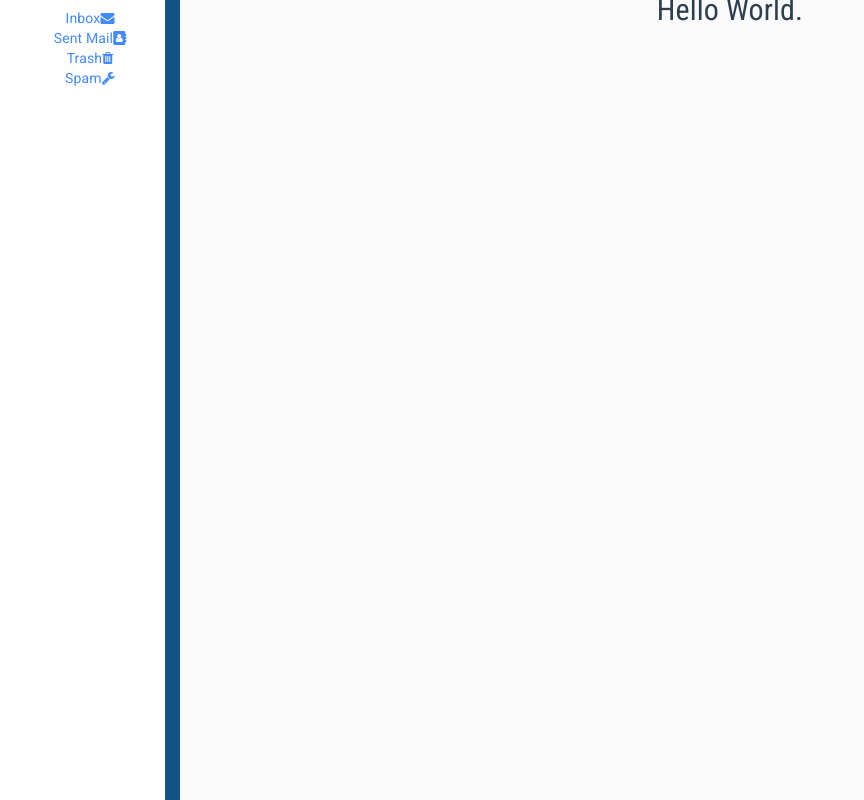
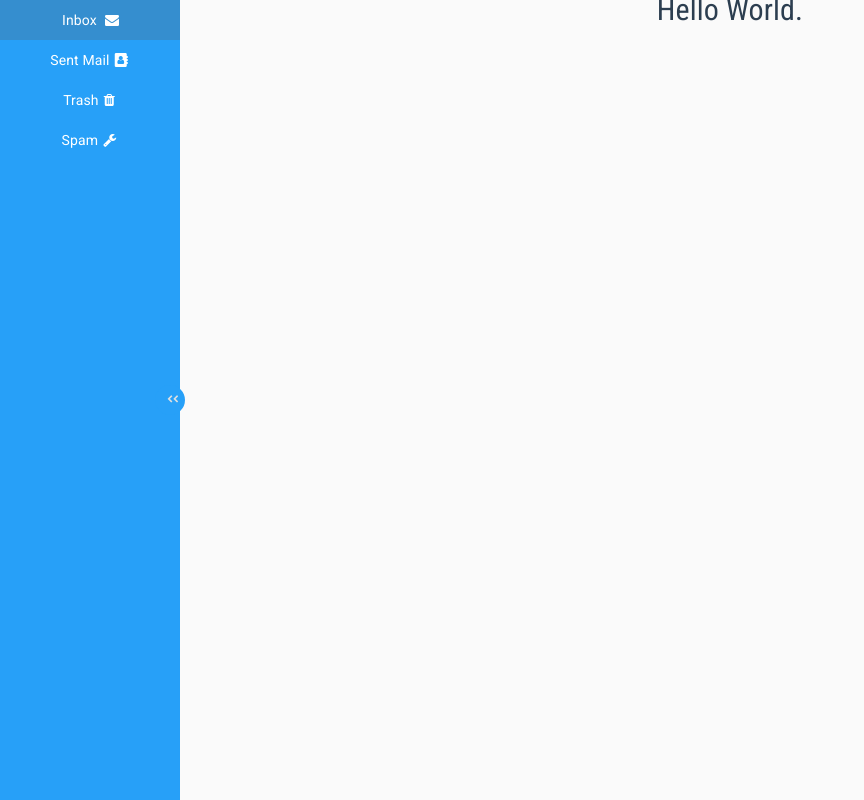
Before and after one commit to jhays89/vue-boilerplate, a Vue app: page / in a window 1280 px wide. Shown: the whole page, without its empty margins (0-864 px from the left). Built offline with nearby package versions, Linux system fonts and the light colour scheme.

Commit message:
working on hiding menu with animation and tab

```diff
--- a/src/App.vue
+++ b/src/App.vue
@@ -12,7 +12,7 @@
 </template>
 
 <script>
-import SideNav from './components/side-nav';
+import SideNav from './components/views/Navigation';
 
 export default {
   name: 'App',
@@ -39,6 +39,7 @@ export default {
 body {
   font-size: 14px;
   font-family: Roboto, 'Avenir', Helvetica, Arial, sans-serif;
+  color: #202124;
 }
 
 h1, h2, h3, h4 {
--- a/src/components/side-nav.vue
+++ /dev/null
@@ -1,88 +0,0 @@
-<template>
-    <div class="navigation" v-bind:class="{ 'collapsed': isCollapsed }">
-        <md-list class="main-item-list">
-            <router-link to="/Test">
-            <span class="nav-item">Inbox</span>
-            <i class="fa fa-envelope"></i>
-            </router-link>
-
-            <router-link to="/Test">
-            <span class="nav-item">Sent Mail</span>
-            <i class="fa fa-address-book"></i>
-            </router-link>
-
-            <router-link to="/">
-            <span class="nav-item">Trash</span>
-            <i class="fa fa-trash"></i>
-            </router-link>
-
-            <router-link to="/">
-            <span class="nav-item">Spam</span>
-            <i class="fa fa-wrench"></i>
-            </router-link>
-        </md-list>
-        <div class="collapse-bar" v-on:click="toggleCollapse"></div>
-    </div>
-</template>
-
-<script>
-    export default {
-        name: 'navigation',
-        components: {
-
-        },
-
-        data() {
-            return {
-                isCollapsed: false
-            };
-        },
-
-        methods: {
-            toggleCollapse() {
-                this.isCollapsed = !this.isCollapsed;
-            }
-        }
-    }
-</script>
-
-<style scoped>
-.navigation {
-    position: relative;
-    flex: 0 0 180px;
-    padding-right: 15px;
-
-    transition: all 250ms ease-in-out;
-}
-
-.navigation .main-item-list {
-    position: absolute;
-    left: 0;
-    top: 0;
-    width: 180px;
-    height: 100%;
-
-    transition: left 250ms ease-in-out;
-}
-
-.navigation .collapse-bar {
-    position: absolute;
-    right: 0;
-    top: 0;
-    width: 15px;
-    height: 100%;
-    background-color: #105384;
-}
-
-.navigation .collapse-bar:hover {
-    cursor: pointer;
-}
-
-.navigation.collapsed .main-item-list {
-    left: -182px;
-}
-
-.navigation.collapsed {
-    flex: 0 0 15px;
-}
-</style>
--- /dev/null
+++ b/src/components/views/Navigation.vue
@@ -0,0 +1,154 @@
+<template>
+    <div class="navigation" v-bind:class="{ 'collapsed': isCollapsed }">
+        <md-list class="main-item-list">
+            <router-link to="/Test" class="nav-item">
+            <span class="nav-text">Inbox</span>
+            <i class="fa fa-envelope icon"></i>
+            </router-link>
+
+            <router-link to="/Test" class="nav-item">
+            <span class="nav-text">Sent Mail</span>
+            <i class="fa fa-address-book icon"></i>
+            </router-link>
+
+            <router-link to="/" class="nav-item">
+            <span class="nav-text">Trash</span>
+            <i class="fa fa-trash icon"></i>
+            </router-link>
+
+            <router-link to="/" class="nav-item">
+            <span class="nav-text">Spam</span>
+            <i class="fa fa-wrench icon"></i>
+            </router-link>
+        </md-list>
+        <div class="collapse-bar" v-on:click="toggleCollapse">
+            <div class="icon-wrapper">
+                <i class="fa fa-chevron-left icon"></i>
+                <i class="fa fa-chevron-left icon"></i>
+            </div>
+        </div>
+    </div>
+</template>
+
+<script>
+    export default {
+        name: 'navigation',
+        components: {
+
+        },
+
+        data() {
+            return {
+                isCollapsed: false
+            };
+        },
+
+        methods: {
+            toggleCollapse() {
+                this.isCollapsed = !this.isCollapsed;
+            }
+        }
+    }
+</script>
+
+<style scoped>
+.navigation {
+    position: relative;
+    flex: 0 0 180px;
+    padding-right: 15px;
+
+    transition: all 250ms ease-in-out;
+}
+
+.navigation .main-item-list {
+    position: absolute;
+    left: 0;
+    top: 0;
+    width: 180px;
+    height: 100%;
+    padding: 0;
+    background-color: #27a0f8;
+
+    transition: left 250ms ease-in-out;
+}
+
+.navigation .collapse-bar {
+    position: absolute;
+    display: flex;
+    align-items: center;
+    z-index: 1;
+    right: 0;
+    top: 0;
+    width: 15px;
+    height: 100%;
+}
+
+.navigation .collapse-bar:hover {
+    cursor: e-resize;
+}
+
+.navigation .collapse-bar .icon {
+    position: relative;
+    left: 2px;
+    font-size: 8px;
+    color: #e0e0e0;
+
+    transition: transform 250ms ease-in;
+}
+
+.navigation.collapsed .collapse-bar .icon {
+    transform: rotate(180deg);
+}
+
+.navigation .collapse-bar .icon-wrapper {
+    display: flex;
+    position: relative;
+    left: -10px;
+    align-content: center;
+    border-radius: 50%;
+    padding: 10px;
+    width: 30px;
+    height: 30px;
+    background-color: #27a0f8;
+}
+
+.navigation.collapsed .main-item-list {
+    left: -182px;
+}
+
+.navigation.collapsed .collapse-bar {
+    left: 100%;
+}
+
+.navigation.collapsed {
+    flex: 0 0 0px;
+    padding-right: 0;
+}
+
+.navigation .nav-item {
+    position: relative;
+    z-index: 1;
+    overflow: hidden;
+    padding: 10px 15px 10px 8px;
+    color: #fff;
+
+    transition: background-color 250ms ease-in;
+}
+
+.navigation .nav-item:hover {
+    text-decoration: none;
+    color: #fff;
+    background-color: #358ecf;
+}
+
+.navigation .nav-item .icon {
+    position: relative;
+    left: 5px;
+    top: 0;
+    transition: left 175ms ease-in;
+}
+
+.navigation .nav-item:hover .icon {
+    left: 8px;
+}
+</style>
--- a/src/routes/routes.vue
+++ b/src/routes/routes.vue
@@ -1,12 +1,12 @@
 <script>
-import HelloWorld from '@/components/HelloWorld'
-import Test from '@/components/Test'
+import Home from '@/components/views/Home'
+import Test from '@/components/views/Test'
 
 export default [
     {
       path: '/',
       name: 'Home',
-      component: HelloWorld
+      component: Home
     },
     {
       path: '/test',
```
Also changed, not shown: src/components/views/Home.vue (renamed from src/components/HelloWorld.vue), src/components/views/Test.vue (renamed from src/components/Test.vue).
